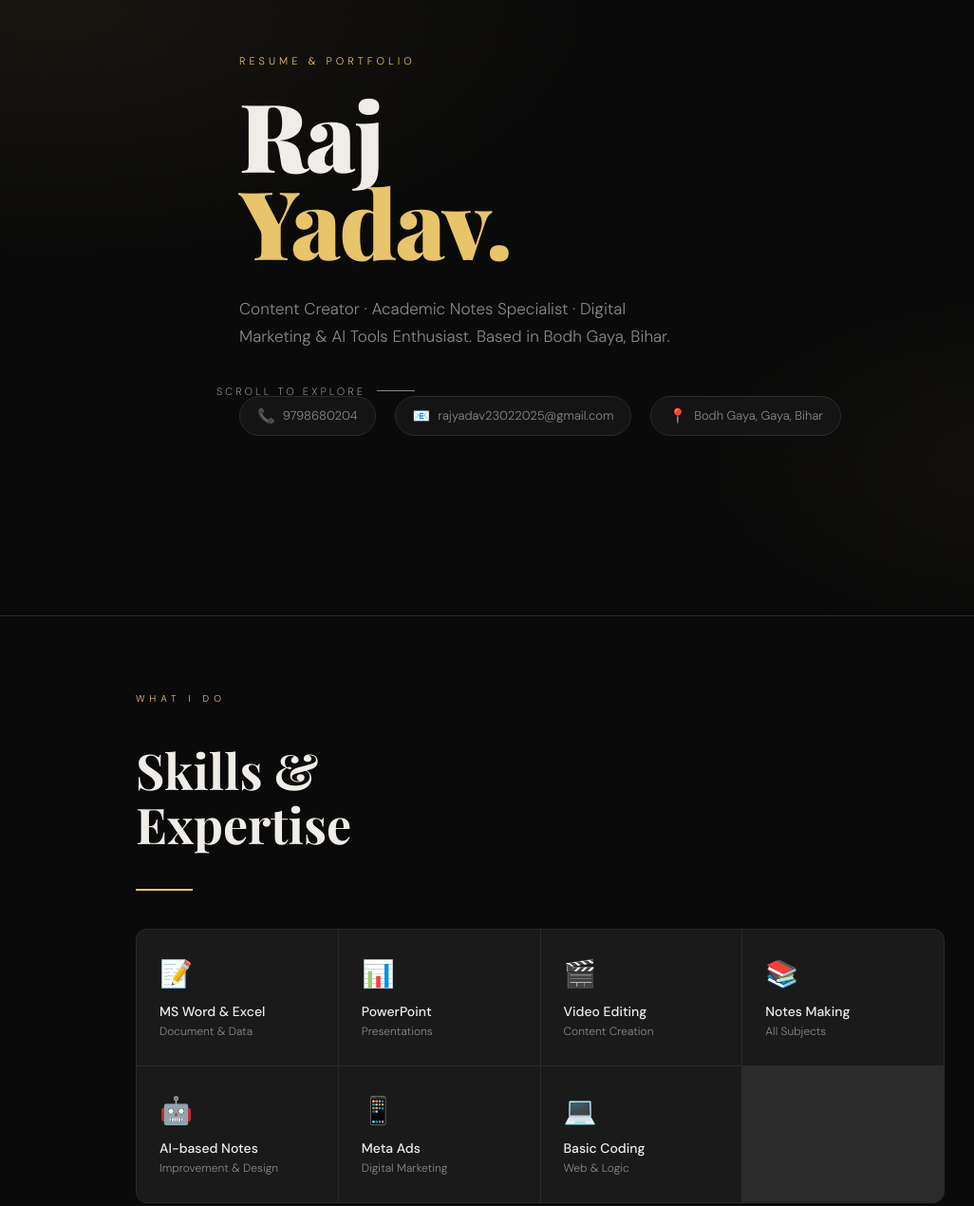
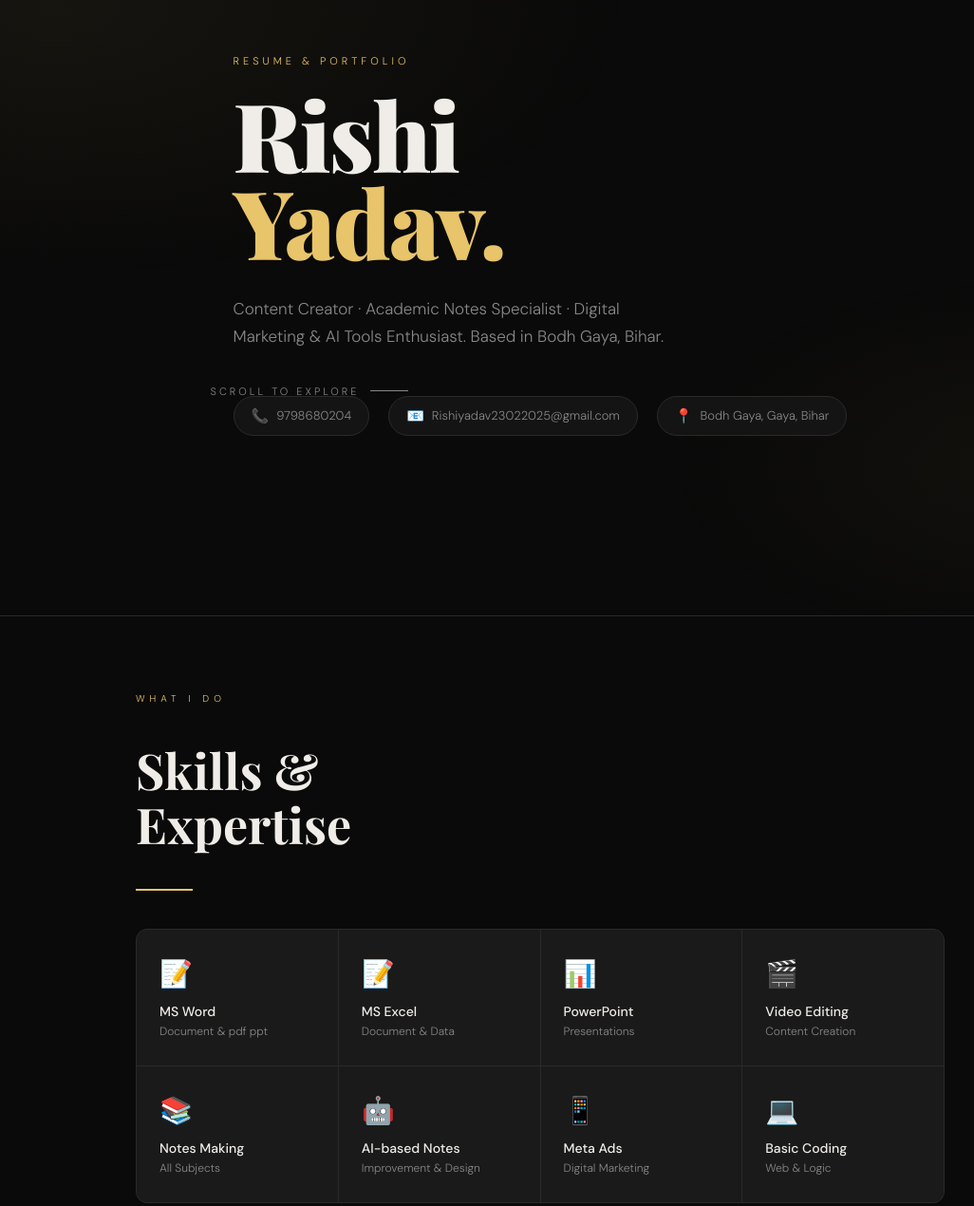
Before and after one commit to 75rishi/resume, a plain HTML site: page index.html in a window 1280 px wide. Shown: the part 152-1422 px from the top of the page at 95% size, without its empty margins (71-1097 px from the left). Drawn offline with nearby package versions, Linux system fonts and the light colour scheme.

Commit message:
Update index.html

```diff
--- a/index.html
+++ b/index.html
@@ -3,7 +3,7 @@
 <head>
 <meta charset="UTF-8">
 <meta name="viewport" content="width=device-width, initial-scale=1.0">
-<title>Raj Yadav — Portfolio & Resume</title>
+<title>Rishi Yadav — Portfolio & Resume</title>
 <link href="https://fonts.googleapis.com/css2?family=Playfair+Display:wght@400;700;900&family=DM+Sans:wght@300;400;500&display=swap" rel="stylesheet">
 <style>
   :root {
@@ -409,11 +409,11 @@
 <header>
   <div class="container">
     <p class="hero-label">Resume &amp; Portfolio</p>
-    <h1>Raj<br><span class="gold">Yadav.</span></h1>
+    <h1>Rishi<br><span class="gold">Yadav.</span></h1>
     <p class="hero-desc">Content Creator · Academic Notes Specialist · Digital Marketing &amp; AI Tools Enthusiast. Based in Bodh Gaya, Bihar.</p>
     <div class="contact-row">
       <a href="tel:9798680204" class="contact-pill"><span class="icon">📞</span> 9798680204</a>
-      <a href="mailto:rajyadav23022025@gmail.com" class="contact-pill"><span class="icon">📧</span> rajyadav23022025@gmail.com</a>
+      <a href="mailto:Rishiyadav23022025@gmail.com" class="contact-pill"><span class="icon">📧</span> Rishiyadav23022025@gmail.com</a>
       <span class="contact-pill"><span class="icon">📍</span> Bodh Gaya, Gaya, Bihar</span>
     </div>
     <div class="scroll-hint">Scroll to explore</div>
@@ -427,9 +427,14 @@
     <h2 class="reveal">Skills &amp;<br>Expertise</h2>
     <div class="gold-line reveal"></div>
     <div class="skills-grid reveal">
+         <div class="skill-item">
+        <div class="skill-icon">📝</div>
+        <div class="skill-name">MS Word </div>
+        <div class="skill-sub">Document &amp; pdf ppt </div>
+      </div>
       <div class="skill-item">
         <div class="skill-icon">📝</div>
-        <div class="skill-name">MS Word &amp; Excel</div>
+        <div class="skill-name">MS Excel</div>
         <div class="skill-sub">Document &amp; Data</div>
       </div>
       <div class="skill-item">
@@ -547,8 +552,8 @@
 
 <footer>
   <div class="container" style="display:flex;justify-content:space-between;align-items:center;flex-wrap:wrap;gap:16px;">
-    <div class="footer-name">Raj Yadav</div>
-    <div class="footer-copy">📍 Bodh Gaya, Gaya, Bihar &nbsp;|&nbsp; rajyadav23022025@gmail.com</div>
+    <div class="footer-name">Rishi Yadav</div>
+    <div class="footer-copy">📍 Bodh Gaya, Gaya, Bihar &nbsp;|&nbsp; Rishiyadav23022025@gmail.com</div>
   </div>
 </footer>
 
```
